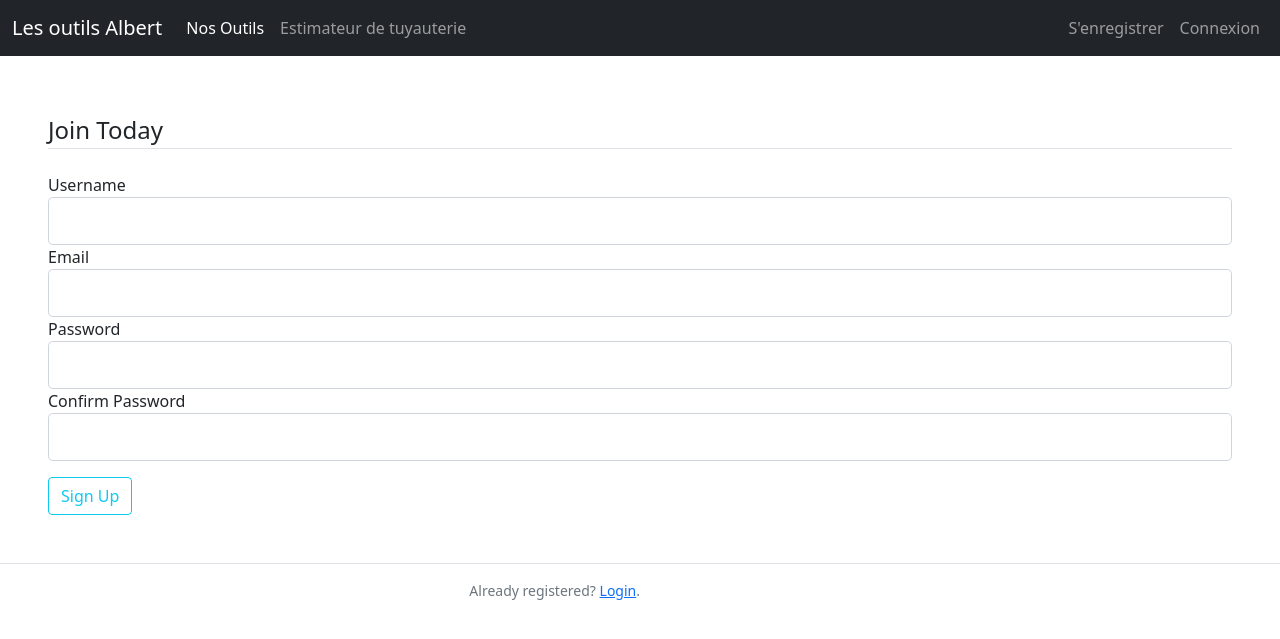
After one commit to gcharland1/AlbertToolbox, a Flask app: page /register in a window 1280 px wide. The commit adds this page. Shown: the top 639 px of the page. Run offline with Flask 2, Linux system fonts and the light colour scheme; some libraries are stand-ins or nearby versions.

Commit message:
Fixed minor bugs, changed basic visual for form.

```diff
--- a/app.py
+++ b/app.py
@@ -1,18 +1,31 @@
 import flask
+from forms import RegistrationForm, LoginForm
+
 app = flask.Flask(__name__)
+app.config['SECRET_KEY'] = '4b40c79de13feb562a644158dff8035c'
 
 
 @app.route('/')
 def home():
     return flask.render_template("index.html")
 
+@app.route('/register', methods=["GET", "POST"])
+def register():
+    form = RegistrationForm()
+    return flask.render_template("register.html", title="Register", form=form)
+
+@app.route('/login', methods=["GET", "POST"])
+def login():
+    form = LoginForm()
+    return flask.render_template("login.html", title="Login", form=form)
+
 @app.route('/piping_estimator')
 def get_cost():
-    return flask.render_template("piping_estimator.html")
+    return flask.render_template("piping_estimator.html", title="Estimateur de coûts")
 
 @app.route('/tools')
 def show_tools():
-    return flask.render_template("our_tools.html")
+    return flask.render_template("our_tools.html", title="Nos outils")
 
 
 if __name__ == '__main__':
--- a/forms.py
+++ b/forms.py
@@ -1,17 +1,19 @@
 from flask_wtf import FlaskForm
-from wtforms import StringField, PassrowdField, SubmitField
+from wtforms import StringField, PasswordField, SubmitField
 from wtforms.validators import DataRequired, Length, Email, EqualTo
 
+
 class RegistrationForm(FlaskForm):
-    username = StringField('Username', validators=[DataRequired(), Length(min=2, max=20)]]
+
+    username = StringField('Username', validators=[DataRequired(), Length(min=2, max=20)])
     email = StringField('Email', validators=[DataRequired(), Email()])
     password = PasswordField('Password', validators=[DataRequired()])
-    confirm_passrowd = PassrowdField('Confirm Password', validators=[DataRequired(), EqualTo('password')])
+    confirm_password = PasswordField('Confirm Password', validators=[DataRequired(), EqualTo('password')])
     submit = SubmitField('Sign Up')
 
+
 class LoginForm(FlaskForm):
-    username = StringField('Username', validators=[DataRequired(), Length(min=2, max=20)]]
+
     email = StringField('Email', validators=[DataRequired(), Email()])
     password = PasswordField('Password', validators=[DataRequired()])
-    confirm_passrowd = PassrowdField('Confirm Password', validators=[DataRequired(), EqualTo('password')])
     submit = SubmitField('Sign Up')
--- a/templates/base.html
+++ b/templates/base.html
@@ -3,21 +3,28 @@
 <head>
     <link href="https://cdn.jsdelivr.net/npm/bootstrap@5.0.0-beta1/dist/css/bootstrap.min.css" rel="stylesheet" integrity="sha384-giJF6kkoqNQ00vy+HMDP7azOuL0xtbfIcaT9wjKHr8RbDVddVHyTfAAsrekwKmP1" crossorigin="anonymous">
     <meta charset="UTF-8">
-    <title>TITLE</title>
+    <title>{%block title%}{%endblock%}</title>
 </head>
 <body>
-    <nav class="navbar navbar-expand-lg navbar-light bg-light">
+    <nav class="navbar navbar-expand-lg navbar-dark bg-dark">
       <div class="container-fluid">
-        <a class="navbar-brand" href="/">Outils Albert</a>
+        <a class="navbar-brand" href="/">Les outils Albert</a>
         <button class="navbar-toggler" type="button" data-bs-toggle="collapse" data-bs-target="#navbarNavAltMarkup" aria-controls="navbarNavAltMarkup" aria-expanded="false" aria-label="Toggle navigation">
           <span class="navbar-toggler-icon"></span>
         </button>
-        <div class="collapse navbar-collapse" id="navbarNavAltMarkup">
-          <div class="navbar-nav">
-            <a class="nav-link" href="/tools">Nos Outils</a>
-            <a class="nav-link" href="/piping_estimator">Estimateur de Tuyauterie</a>
-            <a class="nav-link disabled" href="#" tabindex="-1" aria-disabled="true">Connexion</a>
-          </div>
+        <div class="collapse navbar-collapse" id="navbarText">
+          <ul class="navbar-nav me-auto mb-2 mb-lg-0">
+            <li class="nav-item">
+              <a class="nav-link active" aria-current="page" href="/tools">Nos Outils</a>
+            </li>
+            <li class="nav-item">
+              <a class="nav-link" href="/piping_estimator">Estimateur de tuyauterie</a>
+            </li>
+          </ul>
+          <span class="navbar-nav">
+            <a class="nav-link position-sticky-end" href="/register">S'enregistrer</a>
+            <a class="nav-link position-sticky-end" href="/login">Connexion</a>
+          </span>
         </div>
       </div>
     </nav>
--- a/templates/piping_estimator.html
+++ b/templates/piping_estimator.html
@@ -1,4 +1,5 @@
 {%extends "base.html"%}
+{%block title%}{{title}}{%endblock%}
 {%block header%}Estimateur de tuyauterie{%endblock%}
 {%block content%}
 <h2>Entrer vos informations</h2>
--- /dev/null
+++ b/templates/register.html
@@ -0,0 +1,36 @@
+{% extends "base.html" %}
+{% block title %}{{title}}{% endblock %}
+{% block content %}
+  <div class="content-section w-auto p-5">
+    <form method="POST" action="">
+      {{form.hidden_tag()}}
+      <fieldset class="form-group">
+        <legend class="border-bottom mb-4">Join Today</legend>
+        <div class="form-group">
+          {{form.username.label(class="form-control-label")}}
+          {{form.username(class="form-control form-control-lg")}}
+        </div>
+        <div class="form-group">
+          {{form.email.label(class="form-control-label")}}
+          {{form.email(class="form-control form-control-lg")}}
+        </div>
+        <div class="form-group">
+          {{form.password.label(class="form-control-label")}}
+          {{form.password(class="form-control form-control-lg")}}
+        </div>
+        <div class="form-group">
+          {{form.confirm_password.label(class="form-control-label")}}
+          {{form.confirm_password(class="form-control form-control-lg")}}
+        </div>
+      </fieldset>
+      <div class="form-group pt-3">
+        {{form.submit(class="btn btn-outline-info")}}
+      </div>
+    </form>
+  </div>
+  <div class="border-top w-auto pt-3 position-relative">
+    <small class="text-muted position-absolute end-50">
+      Already registered? <a class="ml-2" href={{url_for("login")}}>Login</a>.
+    </small>
+  </div>
+{% endblock %}
```
Also changed, not shown: templates/login.html (added, +28 -0 lines).
